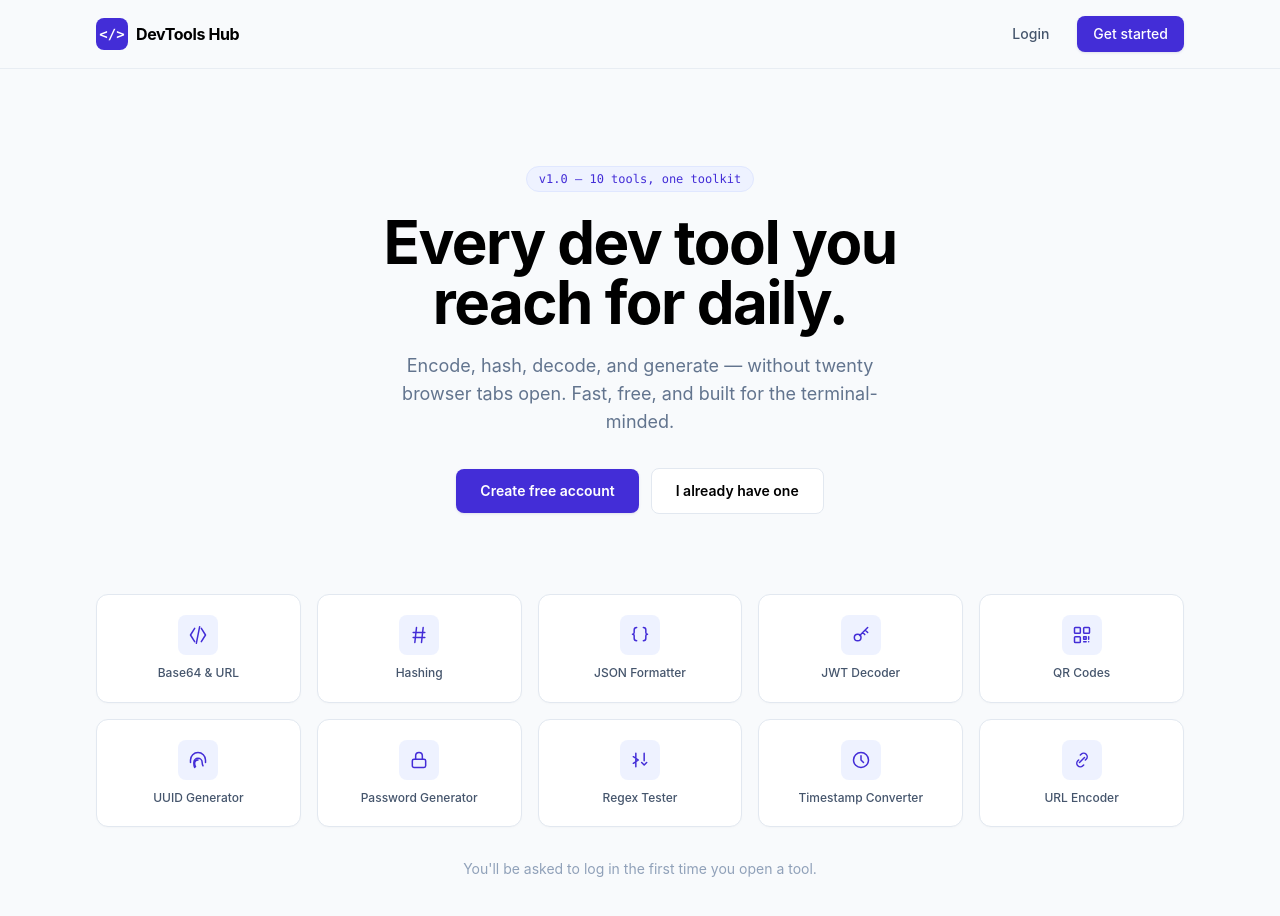
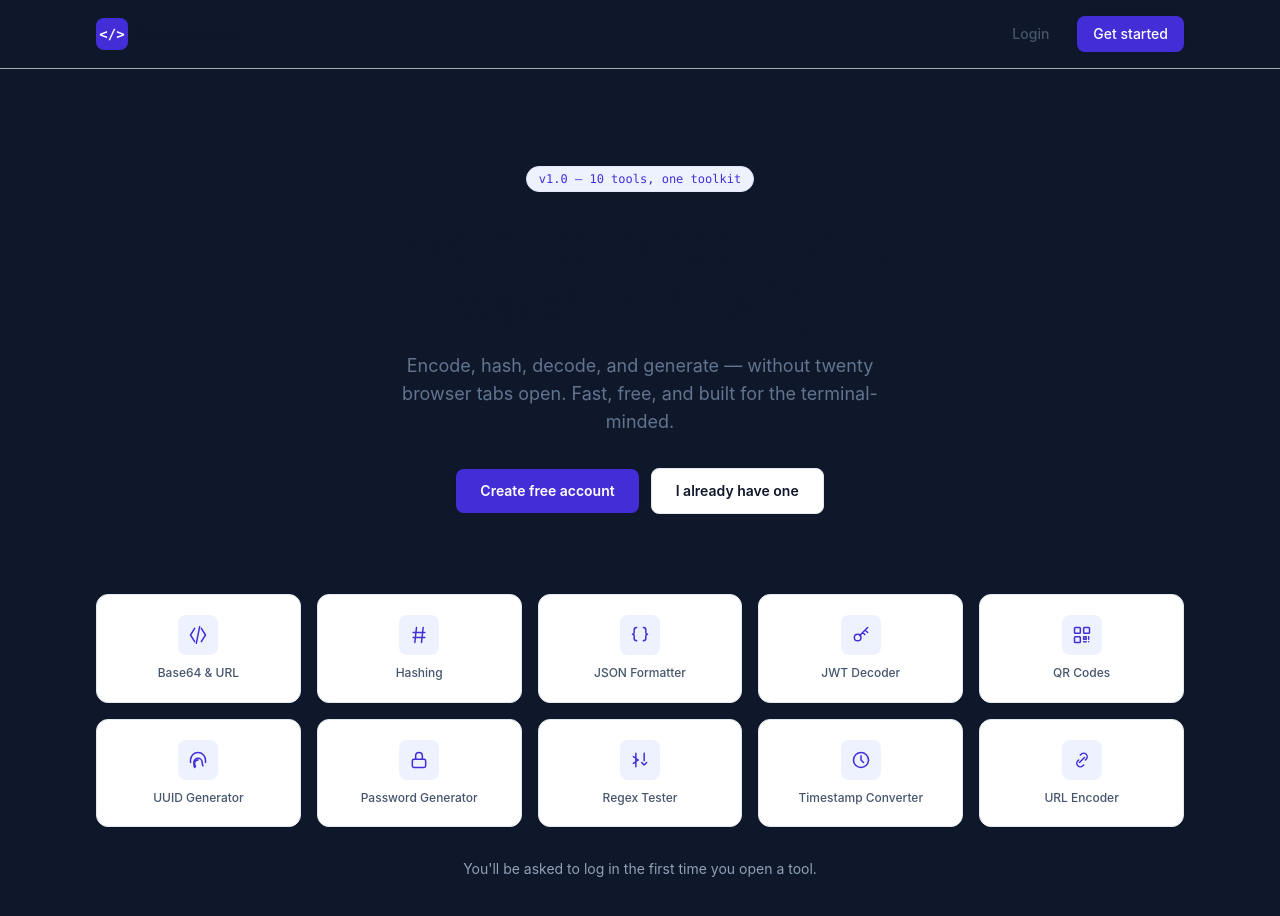
Before and after one commit to christalselvin/devtool-hub-frondend, a React (Vite) app: page / in a window 1280 px wide. Shown: the top 916 px of the page. Built offline with nearby package versions, Linux system fonts and the light colour scheme.

Commit message:
style: set stable dark page background

```diff
--- a/src/index.css
+++ b/src/index.css
@@ -7,8 +7,17 @@ body,
     height: 100%;
 }
 
+html {
+    background-color: #0f172a;
+}
+
 body {
     margin: 0;
     font-family: Inter, system-ui, sans-serif;
-    background-color: #f8fafc;
+    background-color: #0f172a;
+    color: #0f172a;
 }
+
+::selection {
+    background: rgba(14, 165, 233, 0.22);
+}
```
